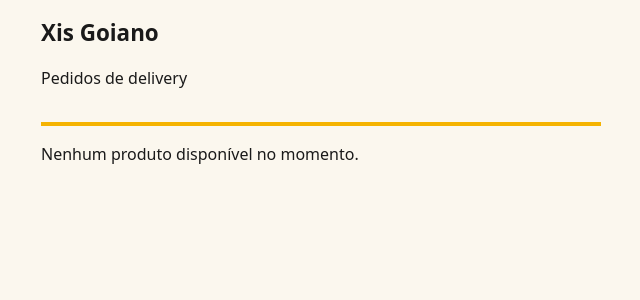
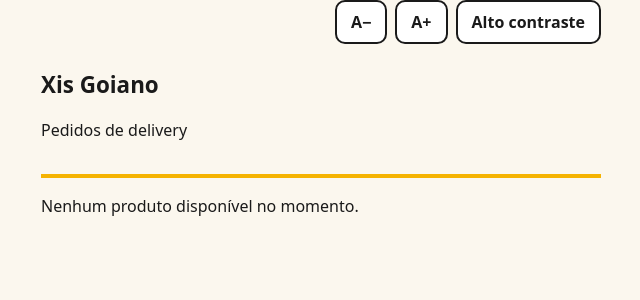
Before and after one commit to GustavoSoares492/app-pedidos-xis-goiano, a Flask app: page / in a window 1280 px wide. Shown: the top 300 px of the page, without its empty margins (319-959 px from the left). Run offline with Flask 3, Linux system fonts and the light colour scheme.

Commit message:
feat: adiciona controles de tamanho da fonte e alto contraste (RNF04)

```diff
--- a/app/templates/base.html
+++ b/app/templates/base.html
@@ -5,15 +5,24 @@
   <meta name="viewport" content="width=device-width, initial-scale=1">
   <title>{% block titulo %}Xis Goiano{% endblock %}</title>
   <style>
-    :root { --bg:#fbf7ee; --card:#ffffff; --ink:#1a1a1a; --mut:#555049; --line:#d9d2c0; --acc:#f5b301; }
+    :root { --escala:1; --bg:#fbf7ee; --card:#ffffff; --ink:#1a1a1a; --mut:#555049; --line:#d9d2c0; --acc:#f5b301; }
     @media (prefers-color-scheme: dark) {
       :root { --bg:#121214; --card:#1d1d21; --ink:#f4f1ea; --mut:#bdb8aa; --line:#3a3a40; }
     }
-    body { margin:0; background:var(--bg); color:var(--ink); font:16px/1.5 system-ui, "Segoe UI", sans-serif; }
+    html[data-contraste="alto"] { --bg:#000000; --card:#000000; --ink:#ffffff; --mut:#ffffff; --line:#ffffff; --acc:#ffff00; }
+    html { font-size: calc(16px * var(--escala)); }
+    body { margin:0; background:var(--bg); color:var(--ink); font:1rem/1.5 system-ui, "Segoe UI", sans-serif; }
     main { max-width:560px; margin:0 auto; padding:0 16px 32px; }
     header { border-bottom:4px solid var(--acc); padding:16px 0; margin-bottom:16px; }
     h1 { margin:0; font-size:1.4rem; }
+    :focus-visible { outline:3px solid #ff8a00; outline-offset:2px; }
+    .pular { position:absolute; left:-999px; top:0; background:var(--acc); color:#1a1a1a; padding:12px 16px; font-weight:700; z-index:10; }
+    .pular:focus { left:8px; top:8px; }
+    .ferramentas { display:flex; gap:8px; flex-wrap:wrap; justify-content:flex-end; margin-bottom:8px; }
+    .ferramentas button { min-height:44px; min-width:44px; padding:8px 14px; border:2px solid var(--ink); border-radius:10px; background:var(--card); color:var(--ink); font:inherit; font-weight:700; cursor:pointer; }
+    .ferramentas button[aria-pressed="true"] { background:var(--acc); color:#1a1a1a; border-color:var(--acc); }
     .produto { background:var(--card); border:1px solid var(--line); border-radius:12px; padding:14px; margin-bottom:12px; }
+    html[data-contraste="alto"] .produto { border-width:2px; }
     .produto h2 { font-size:1.05rem; margin:0; }
     .produto p { margin:4px 0 0; color:var(--mut); }
     .preco { font-weight:800; }
@@ -21,9 +30,36 @@
   </style>
 </head>
 <body>
-  <main>
+  <a class="pular" href="#conteudo">Pular para o conteúdo</a>
+  <main id="conteudo" tabindex="-1">
+    <nav class="ferramentas" aria-label="Ferramentas de acessibilidade">
+      <button type="button" id="btn-fonte-menos" aria-label="Diminuir tamanho do texto">A−</button>
+      <button type="button" id="btn-fonte-mais" aria-label="Aumentar tamanho do texto">A+</button>
+      <button type="button" id="btn-contraste" aria-pressed="false">Alto contraste</button>
+    </nav>
     <header><h1>Xis Goiano</h1><p>Pedidos de delivery</p></header>
     {% block conteudo %}{% endblock %}
   </main>
+  <script>
+    (function () {
+      var raiz = document.documentElement, CHAVE = "xg-acessibilidade";
+      var estado = { escala: 1, alto: false };
+      try {
+        var salvo = JSON.parse(localStorage.getItem(CHAVE));
+        if (salvo) { estado.escala = salvo.escala || 1; estado.alto = !!salvo.alto; }
+      } catch (e) {}
+      function aplicar() {
+        raiz.style.setProperty("--escala", estado.escala);
+        if (estado.alto) { raiz.setAttribute("data-contraste", "alto"); }
+        else { raiz.removeAttribute("data-contraste"); }
+        document.getElementById("btn-contraste").setAttribute("aria-pressed", String(estado.alto));
+        try { localStorage.setItem(CHAVE, JSON.stringify(estado)); } catch (e) {}
+      }
+      document.getElementById("btn-fonte-mais").onclick = function () { estado.escala = Math.min(1.75, estado.escala + 0.25); aplicar(); };
+      document.getElementById("btn-fonte-menos").onclick = function () { estado.escala = Math.max(1, estado.escala - 0.25); aplicar(); };
+      document.getElementById("btn-contraste").onclick = function () { estado.alto = !estado.alto; aplicar(); };
+      aplicar();
+    })();
+  </script>
 </body>
 </html>
```
